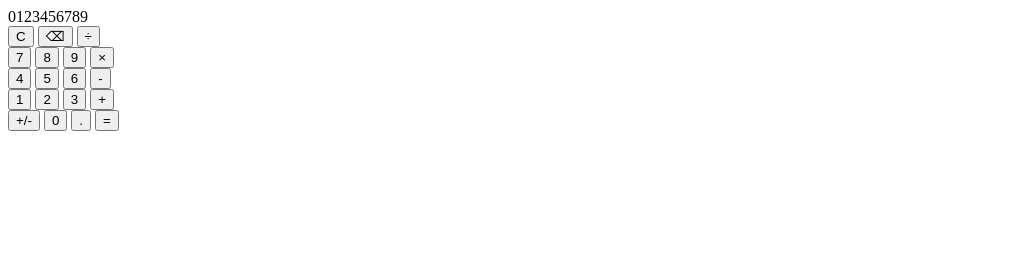
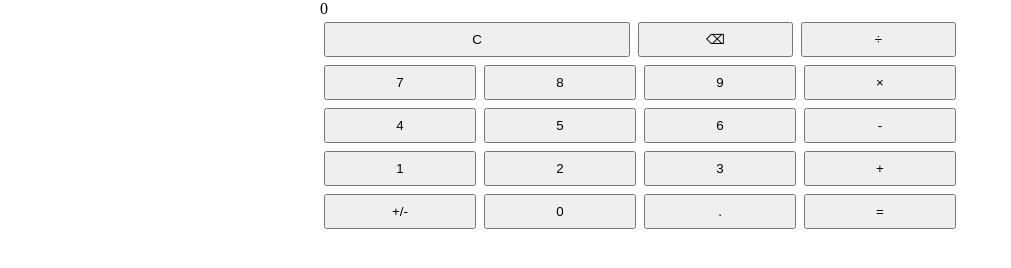
Before and after one commit to AndrewHeckman/odin-calculator, a plain HTML site: page index.html in a window 1280 px wide. Shown: the whole page, without its empty margins (0-1011 px from the left). Drawn offline with Linux system fonts and the light colour scheme.

Commit message:
Add rough css

```diff
--- a/index.html
+++ b/index.html
@@ -3,37 +3,37 @@
   <head>
     <meta charset="UTF-8">
     <meta name="viewport" content="width=device-width, initial-scale=1.0">
-    <title>Document</title>
+    <title>Calculator</title>
     <link rel="stylesheet" href="style.css">
     <script src="javascript.js" defer></script>
   </head>
-  <body>
-    <div id="display">0123456789</div>
-    <div id="buttons">
-      <div id="row-1">
+  <body class="container column">
+    <div id="display">0</div>
+    <div class="container column" id="buttons">
+      <div class="container" id="row-1">
         <button id="clear">C</button>
         <button id="backspace">&#9003;</button>
         <button id="divide">&divide;</button>
       </div>
-      <div id="row-2">
+      <div class="container" id="row-2">
         <button id="number-7">7</button>
         <button id="number-8">8</button>
         <button id="number-9">9</button>
         <button id="multiply">&times;</button>
       </div>
-      <div id="row-3">
+      <div class="container" id="row-3">
         <button id="number-4">4</button>
         <button id="number-5">5</button>
         <button id="number-6">6</button>
         <button id="subtract">-</button>
       </div>
-      <div id="row-4">
+      <div class="container" id="row-4">
         <button id="number-1">1</button>
         <button id="number-2">2</button>
         <button id="number-3">3</button>
         <button id="add">+</button>
       </div>
-      <div id="row-5">
+      <div class="container" id="row-5">
         <button id="minus">+/-</button>
         <button id="number-0">0</button>
         <button id="decimal">.</button>
--- a/style.css
+++ b/style.css
@@ -0,0 +1,31 @@
+/* * {
+  border: solid red 3px;
+} */
+
+button {
+  flex: 1;
+  padding: 0.5rem 0;
+  margin: 0.25rem;
+}
+
+body {
+  margin: auto;
+  width: 50vw;
+}
+
+.container {
+  display: flex;
+}
+
+.column {
+  flex-direction: column;
+  align-content: space-between;
+}
+
+/* #display {
+  border: solid 1px;
+} */
+
+#clear {
+  flex: 2;
+}
```
